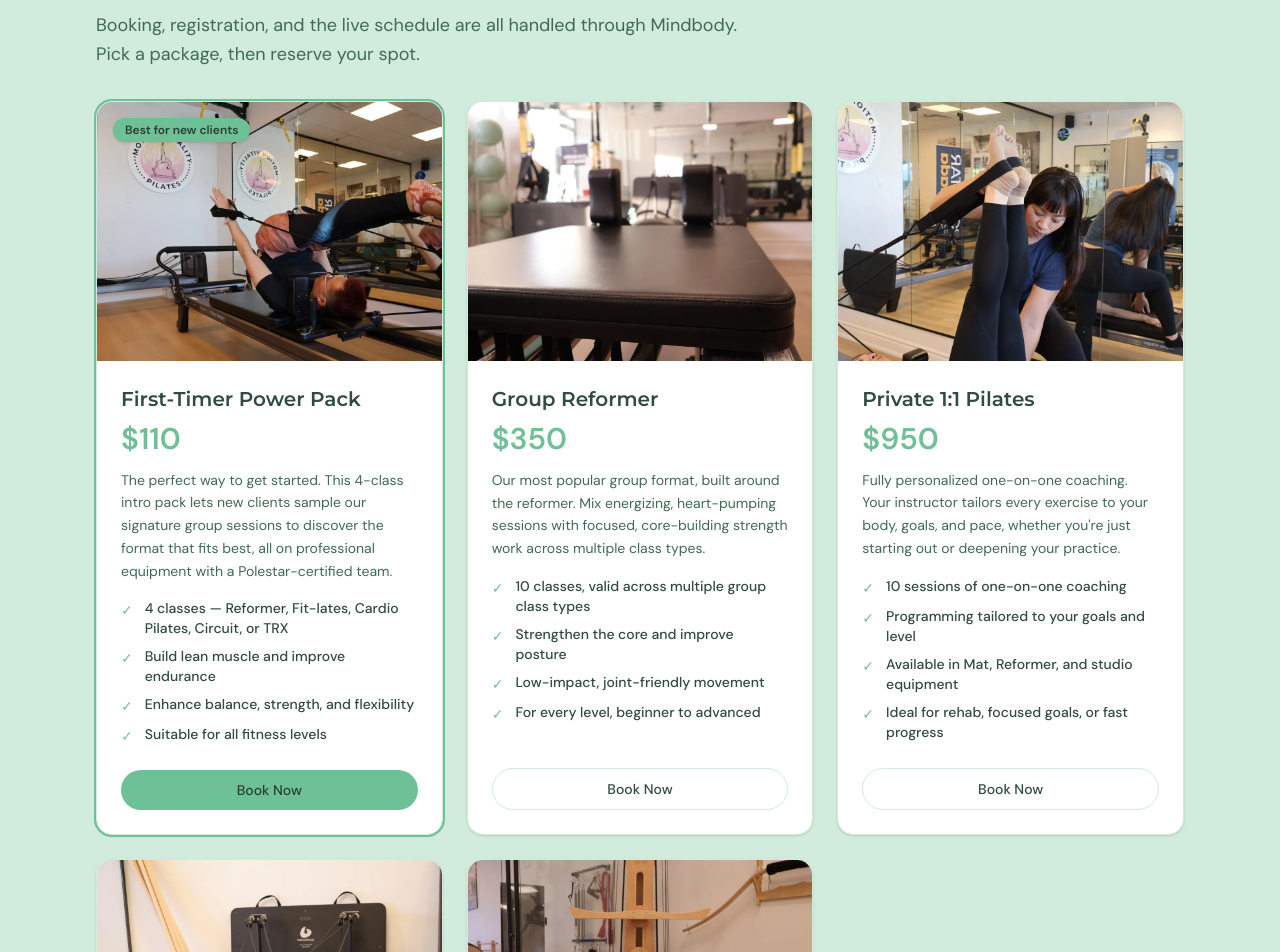
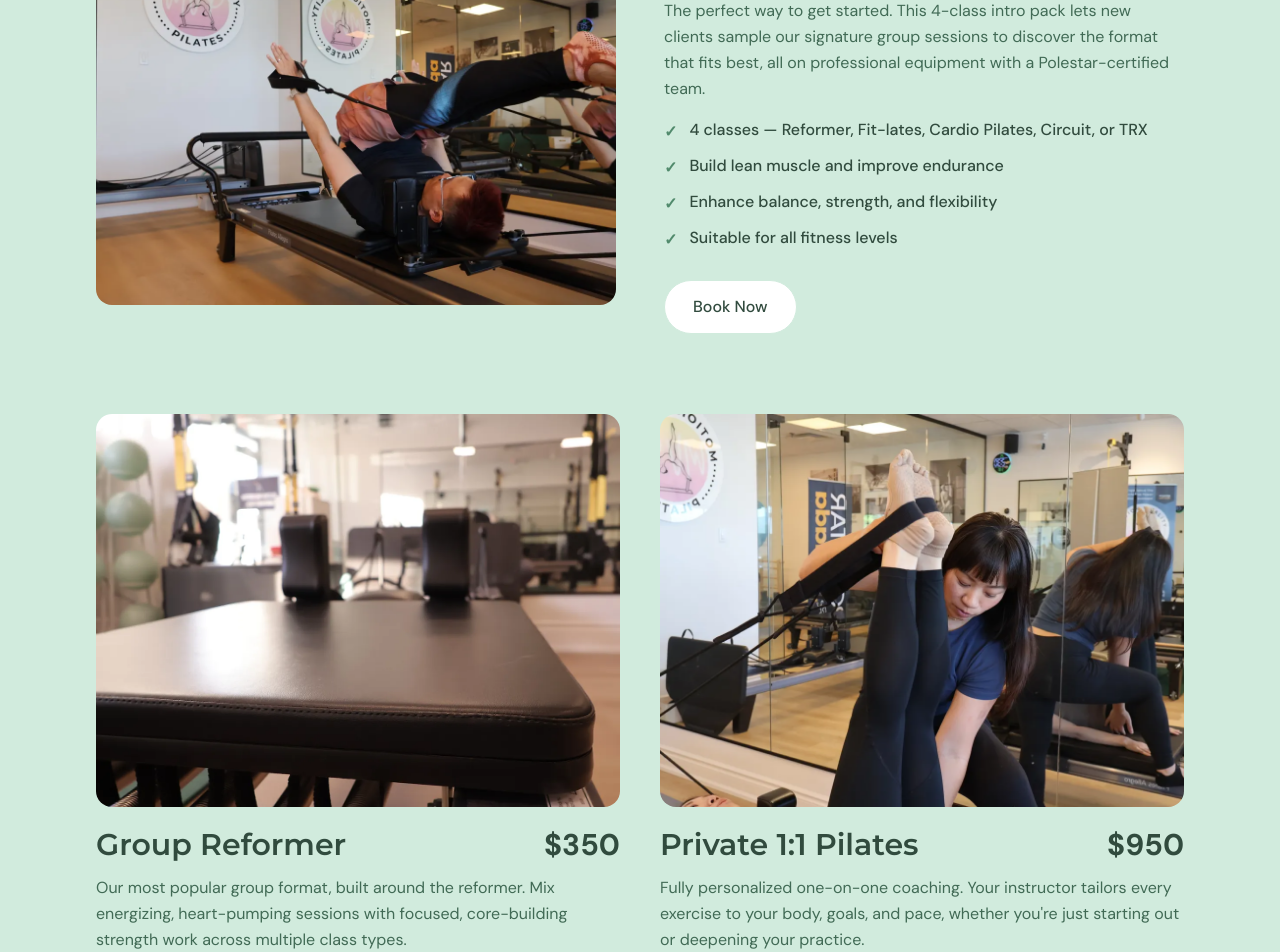
Before and after one commit to AdrianWan0108/mvp-prototype, a Next.js app: page /mvp-prototype/classes in a window 1280 px wide. Shown: the part 600-1552 px from the top of the page. Built offline with nearby package versions, Linux system fonts and the light colour scheme; a web font is replaced by a local one.

Commit message:
Update contact page and home page.

```diff
--- a/app/classes/class-packages.tsx
+++ b/app/classes/class-packages.tsx
@@ -3,20 +3,10 @@
 import Image from "next/image";
 import Link from "next/link";
 import { useSearchParams } from "next/navigation";
-import { Card } from "../components/card";
 import { CtaButton } from "../components/cta-button";
-import { cn } from "@/app/lib/cn";
 import { links } from "@/app/lib/links";
 import { photos, type PhotoKey } from "@/app/lib/images";
 
-/**
- * Need-based filtering for the class packages.
- *
- * STUB: maps each package to one or more `need` tags and filters by the
- * `?need=` query param (read client-side because the site is statically
- * exported, so there's no request-time searchParams). The tag taxonomy is a
- * placeholder — refine the mapping once class types are finalized.
- */
 const NEEDS = ["rehab", "prenatal", "strength", "alignment"] as const;
 type Need = (typeof NEEDS)[number];
 
@@ -113,16 +103,104 @@ const packages: Pkg[] = [
 
 function BenefitList({ items }: { items: string[] }) {
   return (
-    <ul className="mt-4 space-y-2">
+    <ul className="mt-4 space-y-2.5">
       {items.map((item) => (
-        <li key={item} className="flex items-start gap-3 text-sm">
-          <span aria-hidden className="mt-0.5 text-primary">
+        <li key={item} className="flex items-start gap-3 text-base">
+          <span aria-hidden className="mt-0.5 font-bold text-brand-700">
             &#10003;
           </span>
           <span className="font-medium">{item}</span>
         </li>
       ))}
     </ul>
+  );
+}
+
+/**
+ * Featured package (top row): large photo on the left, all copy on the right.
+ * No card/border — sits directly on the section background.
+ */
+function FeaturedPackage({ pkg }: { pkg: Pkg }) {
+  return (
+    <div className="grid items-center gap-8 md:grid-cols-2 lg:gap-12">
+      <div className="relative aspect-[4/3] w-full overflow-hidden rounded-2xl">
+        <Image
+          src={photos[pkg.photo].src}
+          alt={photos[pkg.photo].alt}
+          fill
+          sizes="(min-width: 768px) 50vw, 100vw"
+          className="object-cover"
+        />
+        {pkg.featured && (
+          <span className="absolute left-4 top-4 z-10 inline-block rounded-full bg-primary px-3 py-1 text-xs font-semibold text-primary-foreground shadow-sm">
+            Best for new clients
+          </span>
+        )}
+      </div>
+
+      <div className="flex flex-col">
+        <h3 className="font-serif text-3xl font-semibold lg:text-4xl">
+          {pkg.name}
+        </h3>
+        <p className="mt-2 text-4xl font-bold text-foreground lg:text-5xl">
+          {pkg.price}
+        </p>
+        <p className="mt-4 text-base leading-relaxed text-muted-foreground">
+          {pkg.description}
+        </p>
+        <BenefitList items={pkg.includes} />
+        <CtaButton
+          href={links.book}
+          variant="outline"
+          size="lg"
+          className="mt-7 self-start bg-card hover:bg-muted"
+        >
+          Book Now
+        </CtaButton>
+      </div>
+    </div>
+  );
+}
+
+/**
+ * Grid package: large photo on top, then name + price, details, and CTA
+ * stacked below. No card/border — sits directly on the section background.
+ */
+function PackageCard({ pkg }: { pkg: Pkg }) {
+  return (
+    <div className="flex flex-col">
+      <div className="relative aspect-[4/3] w-full overflow-hidden rounded-2xl">
+        <Image
+          src={photos[pkg.photo].src}
+          alt={photos[pkg.photo].alt}
+          fill
+          sizes="(min-width: 640px) 50vw, 100vw"
+          className="object-cover"
+        />
+      </div>
+
+      <div className="mt-5 flex items-baseline justify-between gap-4">
+        <h3 className="font-serif text-2xl font-semibold lg:text-3xl">
+          {pkg.name}
+        </h3>
+        <p className="shrink-0 text-3xl font-bold text-foreground">
+          {pkg.price}
+        </p>
+      </div>
+
+      <p className="mt-3 text-base leading-relaxed text-muted-foreground">
+        {pkg.description}
+      </p>
+      <BenefitList items={pkg.includes} />
+      <CtaButton
+        href={links.book}
+        variant="outline"
+        size="lg"
+        className="mt-7 self-start bg-card hover:bg-muted"
+      >
+        Book Now
+      </CtaButton>
+    </div>
   );
 }
 
@@ -136,8 +214,9 @@ export function ClassPackages() {
   const filtered = activeNeed
     ? packages.filter((pkg) => pkg.needs.includes(activeNeed))
     : packages;
-  // Fall back to all packages rather than rendering an empty grid.
   const shown = filtered.length > 0 ? filtered : packages;
+
+  const useSpecialLayout = !activeNeed && shown.length === 5;
 
   return (
     <>
@@ -155,51 +234,22 @@ export function ClassPackages() {
         </div>
       )}
 
-      <div className="mt-8 grid gap-6 sm:grid-cols-2 lg:grid-cols-3">
-        {shown.map((pkg) => (
-          <Card
-            key={pkg.name}
-            className={cn(
-              "group flex flex-col",
-              pkg.featured && "ring-2 ring-primary",
-            )}
-          >
-            <div className="relative aspect-[4/3]">
-              <Image
-                src={photos[pkg.photo].src}
-                alt={photos[pkg.photo].alt}
-                fill
-                sizes="(min-width: 1024px) 33vw, (min-width: 640px) 50vw, 100vw"
-                className="object-cover transition-transform duration-300 group-hover:scale-[1.03]"
-              />
-              {pkg.featured && (
-                <span className="absolute left-4 top-4 z-10 inline-block rounded-full bg-primary px-3 py-1 text-xs font-semibold text-primary-foreground shadow-sm">
-                  Best for new clients
-                </span>
-              )}
-            </div>
-            <div className="flex flex-1 flex-col p-6">
-              <h3 className="font-serif text-xl font-semibold">{pkg.name}</h3>
-              <p className="mt-2 text-3xl font-semibold text-primary">
-                {pkg.price}
-              </p>
-              <p className="mt-3 text-sm leading-relaxed text-muted-foreground">
-                {pkg.description}
-              </p>
-              <div className="flex-1">
-                <BenefitList items={pkg.includes} />
-              </div>
-              <CtaButton
-                href={links.book}
-                variant={pkg.featured ? "primary" : "outline"}
-                className="mt-6"
-              >
-                Book Now
-              </CtaButton>
-            </div>
-          </Card>
-        ))}
-      </div>
+      {useSpecialLayout ? (
+        <div className="mt-8 flex flex-col gap-14 lg:gap-20">
+          <FeaturedPackage pkg={shown[0]} />
+          <div className="grid gap-10 sm:grid-cols-2 sm:gap-x-10 sm:gap-y-14">
+            {shown.slice(1).map((pkg) => (
+              <PackageCard key={pkg.name} pkg={pkg} />
+            ))}
+          </div>
+        </div>
+      ) : (
+        <div className="mt-8 grid gap-10 sm:grid-cols-2 sm:gap-x-10 sm:gap-y-14">
+          {shown.map((pkg) => (
+            <PackageCard key={pkg.name} pkg={pkg} />
+          ))}
+        </div>
+      )}
     </>
   );
 }
--- a/app/classes/page.tsx
+++ b/app/classes/page.tsx
@@ -2,7 +2,6 @@ import type { Metadata } from "next";
 import { Suspense } from "react";
 import { PageHeader } from "../components/page-header";
 import { Container } from "../components/container";
-import { SectionHeading } from "../components/section-heading";
 import { CtaButton } from "../components/cta-button";
 import { links } from "@/app/lib/links";
 import { ClassPackages } from "./class-packages";
@@ -17,6 +16,7 @@ export default function ClassesPage() {
   return (
     <>
       <PageHeader
+        compact
         eyebrow="Classes & pricing"
         title="Classes"
         intro="Pick the package that fits your goals, then book on professional equipment with a Polestar-certified team. Registration and the live schedule run through Mindbody."
@@ -24,12 +24,6 @@ export default function ClassesPage() {
 
       <section className="bg-secondary py-20 text-secondary-foreground sm:py-24">
         <Container>
-          <SectionHeading
-            eyebrow="Pricing & booking"
-            title="Packages & pricing"
-            intro="Booking, registration, and the live schedule are all handled through Mindbody. Pick a package, then reserve your spot."
-          />
-
           <Suspense fallback={<div className="mt-12 h-96" />}>
             <ClassPackages />
           </Suspense>
--- a/app/components/home/needs-funnel.tsx
+++ b/app/components/home/needs-funnel.tsx
@@ -1,5 +1,8 @@
+"use client";
+
 import Image from "next/image";
 import Link from "next/link";
+import { useEffect, useState } from "react";
 import { Activity, Heart, Dumbbell, Spline } from "lucide-react";
 import { Container } from "../container";
 import { SectionHeading } from "../section-heading";
@@ -121,9 +124,11 @@ function NeedCard({
  */
 function NeedCta({
   need,
+  active,
   className,
 }: {
   need: (typeof needs)[number];
+  active?: boolean;
   className?: string;
 }) {
   return (
@@ -134,6 +139,8 @@ function NeedCta({
         need.enter,
         need.reveal,
         "hover:translate-x-0 hover:scale-100 hover:opacity-100 focus-within:translate-x-0 focus-within:scale-100 focus-within:opacity-100",
+        // Idle auto-loop: reveal this CTA without a hover (desktop only).
+        active && "lg:translate-x-0 lg:scale-100 lg:opacity-100",
         className,
       )}
     >
@@ -149,7 +156,35 @@ function NeedCta({
   );
 }
 
+// Visual left-to-right order for the idle loop, as indices into `needs`:
+// Rehab → Strength → Posture → Pre & postnatal, then repeat.
+const loopOrder = [0, 2, 3, 1];
+const loopInterval = 1200; // ms each CTA stays revealed before the next takes over
+
 export function NeedsFunnel() {
+  // Index into `needs` of the CTA currently auto-revealed (null = none).
+  const [activeNeed, setActiveNeed] = useState<number | null>(null);
+  // Pauses the loop while the cursor is anywhere over the grid.
+  const [paused, setPaused] = useState(false);
+
+  useEffect(() => {
+    if (paused) {
+      setActiveNeed(null);
+      return;
+    }
+    // Respect reduced-motion: leave the CTAs to hover-only behaviour.
+    if (window.matchMedia("(prefers-reduced-motion: reduce)").matches) return;
+
+    let step = 0;
+    const advance = () => {
+      setActiveNeed(loopOrder[step % loopOrder.length]);
+      step += 1;
+    };
+    advance();
+    const id = window.setInterval(advance, loopInterval);
+    return () => window.clearInterval(id);
+  }, [paused]);
+
   return (
     <section className="py-20 sm:py-24">
       <Container>
@@ -159,20 +194,40 @@ export function NeedsFunnel() {
           intro="Whatever your body needs, we’ll match you with the right classes and sessions."
         />
 
-        <div className="mt-12 grid grid-cols-2 items-start gap-5 sm:gap-6 lg:grid-cols-4">
+        <div
+          onMouseEnter={() => setPaused(true)}
+          onMouseLeave={() => setPaused(false)}
+          className="mt-12 grid grid-cols-2 items-start gap-5 sm:gap-6 lg:grid-cols-4"
+        >
           {/* Each card is immediately followed in the DOM by its CTA so the
               named peer-hover reaches it. Grid placement sets the visual order. */}
           <NeedCard need={needs[0]} className="lg:col-start-1 lg:row-start-1" />
-          <NeedCta need={needs[0]} className="lg:col-start-2 lg:row-start-1" />
+          <NeedCta
+            need={needs[0]}
+            active={activeNeed === 0}
+            className="lg:col-start-2 lg:row-start-1"
+          />
 
           <NeedCard need={needs[1]} className="lg:col-start-2 lg:row-start-2" />
-          <NeedCta need={needs[1]} className="lg:col-start-1 lg:row-start-2" />
+          <NeedCta
+            need={needs[1]}
+            active={activeNeed === 1}
+            className="lg:col-start-1 lg:row-start-2"
+          />
 
           <NeedCard need={needs[2]} className="lg:col-start-3 lg:row-start-1" />
-          <NeedCta need={needs[2]} className="lg:col-start-4 lg:row-start-1" />
+          <NeedCta
+            need={needs[2]}
+            active={activeNeed === 2}
+            className="lg:col-start-4 lg:row-start-1"
+          />
 
           <NeedCard need={needs[3]} className="lg:col-start-4 lg:row-start-2" />
-          <NeedCta need={needs[3]} className="lg:col-start-3 lg:row-start-2" />
+          <NeedCta
+            need={needs[3]}
+            active={activeNeed === 3}
+            className="lg:col-start-3 lg:row-start-2"
+          />
         </div>
       </Container>
     </section>
--- a/app/components/page-header.tsx
+++ b/app/components/page-header.tsx
@@ -1,3 +1,4 @@
+import { cn } from "@/app/lib/cn";
 import { Container } from "./container";
 
 /** Consistent page title band used by interior pages. */
@@ -5,14 +6,17 @@ export function PageHeader({
   eyebrow,
   title,
   intro,
+  compact = false,
 }: {
   eyebrow?: string;
   title: string;
   intro?: string;
+  /** Tighter vertical padding for pages where the band should sit lower. */
+  compact?: boolean;
 }) {
   return (
     <section className="border-b border-border bg-muted/40">
-      <Container className="py-16 sm:py-20">
+      <Container className={cn(compact ? "py-10 sm:py-12" : "py-16 sm:py-20")}>
         {eyebrow && (
           <p className="mb-3 text-sm font-semibold uppercase tracking-[0.18em] text-primary">
             {eyebrow}
--- a/app/lib/images.ts
+++ b/app/lib/images.ts
@@ -57,7 +57,11 @@ export const photos = {
     alt: "Front entrance of Motion Vitality Pilates featuring the Polestar Pilates branding.",
   },
   spineFigure: {
-    src: `${opt}/studio-interior/spine-figure.webp`,
+    src: `${base}/studio-interior/spine-figure.webp`,
+    alt: "Anatomical spine model used to explain movement and rehabilitation at the studio.",
+  },
+  spineFigure_2: {
+    src: `${base}/studio-interior/spine-figure-2.jpg`,
     alt: "Anatomical spine model used to explain movement and rehabilitation at the studio.",
   },
 
```
Also changed, not shown: app/components/home/equipment-showcase.tsx (+4 -4 lines), app/contact/page.tsx (+70 -43 lines), app/globals.css (+16 -0 lines), 1 other file (tests, documents, lock files or other folders).
